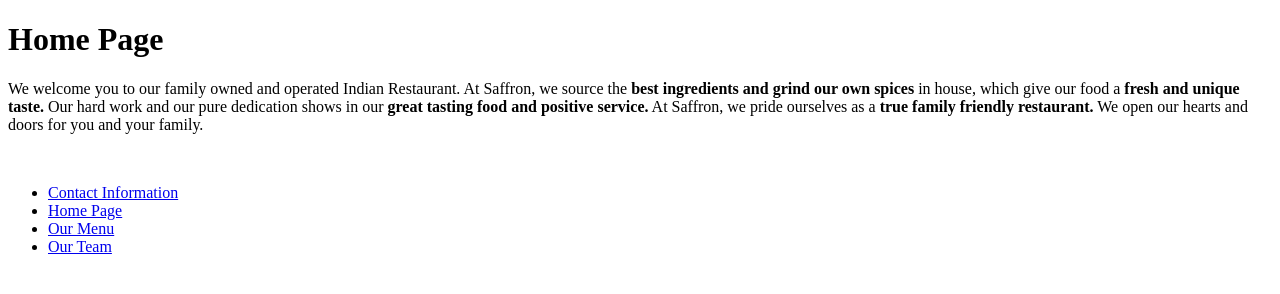
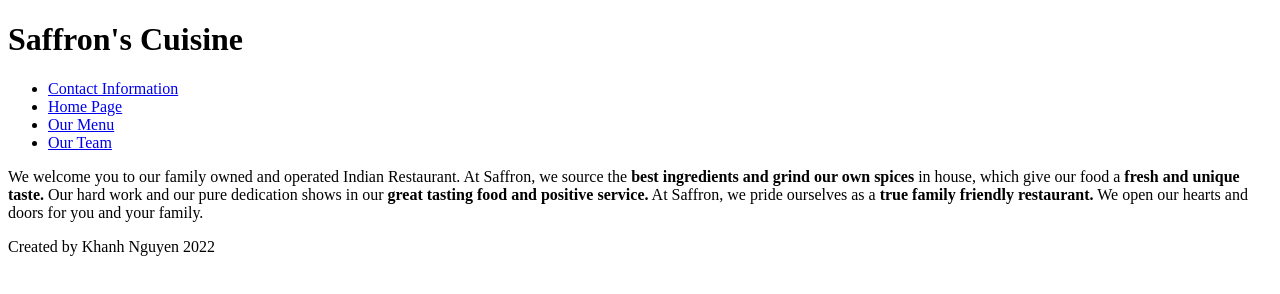
Before and after one commit to khanhcongnguyen/khanhcongnguyen.github.io, a plain HTML site: page index.html in a window 1280 px wide. Drawn offline with Linux system fonts and the light colour scheme.

Commit message:
Add files via upload

```diff
--- a/index.html
+++ b/index.html
@@ -2,19 +2,30 @@
 <html>
 <head>
   <title>Saffron Home Page</title>
-  <link href="css/style.css" rel="stylesheet">
+  <link href="css/style.css" rel="style">
   <link href="images/favicon.ico" rel="icon">
 </head>
 
 <body>
-  <h1>Home Page</h1>
-  <p>We welcome you to our family owned and operated Indian Restaurant. At Saffron, we source the <strong>best ingredients and grind our own spices</strong> in house, which give our food a <strong>fresh and unique taste.</strong> Our hard work and our pure dedication shows in our <strong>great tasting food and positive service.</strong> At Saffron, we pride ourselves as a <strong>true family friendly restaurant.</strong> We open our hearts and doors for you and your family.</p>
-  <br>
+<header>
+  <h1>Saffron's Cuisine</h1>
+</header>
+
+  <nav>
   <ul>
     <li><a href="contact.html">Contact Information</a></li>
     <li><a href="index.html">Home Page</a></li>
     <li><a href="menu.html">Our Menu</a></li>
     <li><a href="team.html">Our Team</a></li>
     </ul>
+  </nav>
+
+<main>
+  <p>We welcome you to our family owned and operated Indian Restaurant. At Saffron, we source the <strong>best ingredients and grind our own spices</strong> in house, which give our food a <strong>fresh and unique taste.</strong> Our hard work and our pure dedication shows in our <strong>great tasting food and positive service.</strong> At Saffron, we pride ourselves as a <strong>true family friendly restaurant.</strong> We open our hearts and doors for you and your family.</p>
+</main>
+
+<footer>
+  <p>Created by Khanh Nguyen 2022</p>
+</footer>
   </body>
 </html>
```
Also changed, not shown: contact.html (+12 -1 lines), menu.html (+12 -1 lines), team.html (+12 -1 lines).
